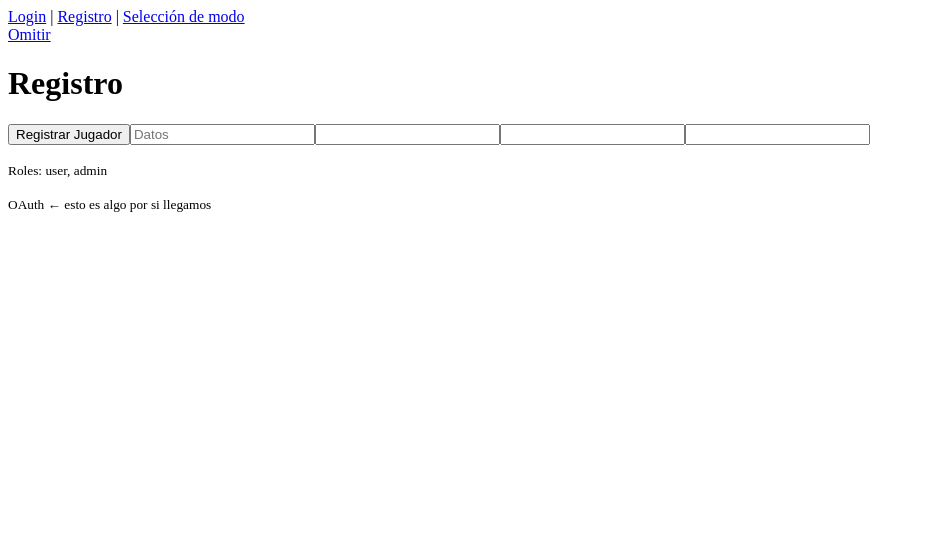
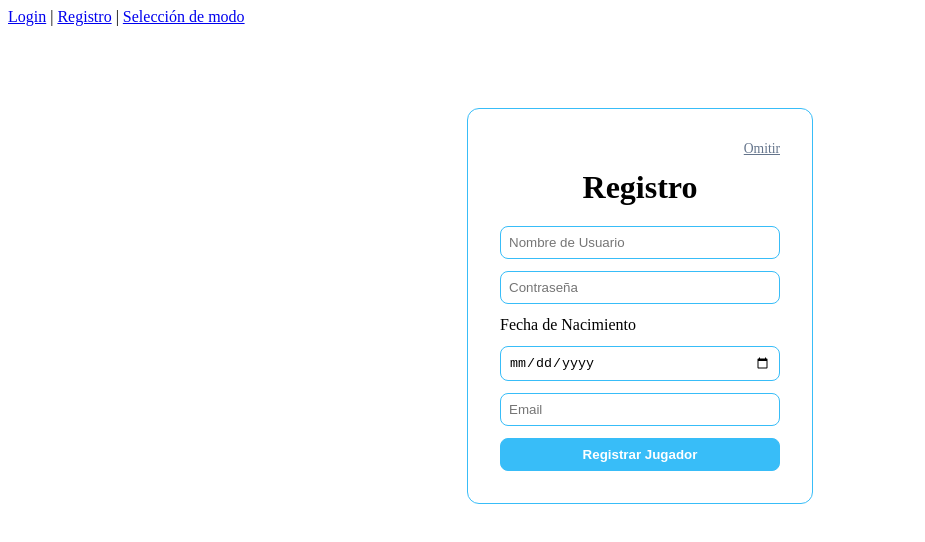
Before and after one commit to Gaston-Sartini/TP-PNT2, a Vue app in the folder AvesBA/: page /registro in a window 1280 px wide. Shown: the top 542 px of the page, without its empty margins (0-925 px from the left). Built offline with nearby package versions, Linux system fonts and the light colour scheme.

Commit message:
Se agrega estilos a Login, Registro y Seleccion de modo;Se  agrega campo Email y Fecha de Nacimiento en Registros

```diff
--- a/AvesBA/src/vistas/DatosJugador.vue
+++ b/AvesBA/src/vistas/DatosJugador.vue
@@ -3,6 +3,6 @@
 <template>
   <div>
     <h1>Datos del Jugador</h1>
-    <p>Pantalla a cargo de otro integrante del equipo.</p>
+    <p>Aca iriqan los datgos del jugador.</p>
   </div>
 </template>
--- a/AvesBA/src/vistas/JugarGrupo.vue
+++ b/AvesBA/src/vistas/JugarGrupo.vue
@@ -3,6 +3,6 @@
 <template>
   <div>
     <h1>Jugar en Grupo</h1>
-    <p>Pantalla a cargo de otro integrante del equipo.</p>
+    <p>Aca iria la pantalla de Jugar en grupo</p>
   </div>
 </template>
--- a/AvesBA/src/vistas/Login.vue
+++ b/AvesBA/src/vistas/Login.vue
@@ -1,14 +1,68 @@
 <script setup></script>
 
 <template>
-  <div>
-    <h1>Login</h1>
-    <input type="text" placeholder="Usuario" />
-    <input type="password" placeholder="Contraseña" />
-    <button type="button">Login</button>
-    <router-link to="/registro">
-      <button type="button">Registrar</button>
-    </router-link>
-    <p><small>Roles: user, admin</small></p>
+  <div class="pantalla">
+    <div class="tarjeta">
+      <h1>Login</h1>
+      <input type="text" placeholder="Usuario" class="campo" />
+      <input type="password" placeholder="Contraseña" class="campo" />
+      <button type="button" class="boton boton-principal">Login</button>
+      <router-link to="/registro">
+        <button type="button" class="boton">Registrar</button>
+      </router-link>
+
+    </div>
   </div>
 </template>
+
+<style scoped>
+.pantalla {
+  display: flex;
+  justify-content: center;
+  align-items: center;
+  min-height: 70vh;
+}
+
+.tarjeta {
+  display: flex;
+  flex-direction: column;
+  gap: 0.75rem;
+  width: 280px;
+  padding: 2rem;
+  border: 1px solid #38bdf8;
+  border-radius: 12px;
+}
+
+.tarjeta h1 {
+  text-align: center;
+  margin: 0 0 0.5rem;
+}
+
+.campo {
+  padding: 0.5rem;
+  border: 1px solid #38bdf8;
+  border-radius: 8px;
+}
+
+.boton {
+  padding: 0.5rem;
+  border: 1px solid #38bdf8;
+  border-radius: 8px;
+  background: white;
+  cursor: pointer;
+  width: 100%;
+}
+
+.boton-principal {
+  background: #38bdf8;
+  color: white;
+  font-weight: bold;
+}
+
+.nota {
+  text-align: center;
+  font-size: 0.8rem;
+  color: #64748b;
+  margin: 0;
+}
+</style>
--- a/AvesBA/src/vistas/Metricas.vue
+++ b/AvesBA/src/vistas/Metricas.vue
@@ -3,6 +3,6 @@
 <template>
   <div>
     <h1>Métricas</h1>
-    <p>Pantalla a cargo de otro integrante del equipo (dashboard de administrador).</p>
+    <p>Aca irian los graficos y metricas obtenidas de de los jugadores.</p>
   </div>
 </template>
--- a/AvesBA/src/vistas/Ranking.vue
+++ b/AvesBA/src/vistas/Ranking.vue
@@ -3,6 +3,6 @@
 <template>
   <div>
     <h1>Ranking</h1>
-    <p>Pantalla a cargo de otro integrante del equipo.</p>
+    <p>Aca iria el ranking de los jugadores.</p>
   </div>
 </template>
--- a/AvesBA/src/vistas/Registro.vue
+++ b/AvesBA/src/vistas/Registro.vue
@@ -1,15 +1,90 @@
 <script setup></script>
 
 <template>
-  <div>
-    <router-link to="/">Omitir</router-link>
-    <h1>Registro</h1>
-    <button type="button">Registrar Jugador</button>
-    <input type="text" placeholder="Datos" />
-    <input type="text" />
-    <input type="text" />
-    <input type="text" />
-    <p><small>Roles: user, admin</small></p>
-    <p><small>OAuth ← esto es algo por si llegamos</small></p>
+  <div class="pantalla">
+    <div class="tarjeta">
+      <router-link to="/" class="omitir">Omitir</router-link>
+      <h1>Registro</h1>
+
+      <input type="text" placeholder="Nombre de Usuario" class="campo" />
+      <input type="text" placeholder="Contraseña" class="campo" />
+      <label  type="etiqueta">Fecha de Nacimiento</label>
+      <input type="date" class="campo" />
+      <input type="text" placeholder="Email" class="campo" />
+      <button type="button" class="boton boton-principal">Registrar Jugador</button>
+
+    </div>
   </div>
 </template>
+
+<style scoped>
+.pantalla {
+  display: flex;
+  justify-content: center;
+  align-items: center;
+  min-height: 70vh;
+}
+
+.tarjeta {
+  display: flex;
+  flex-direction: column;
+  gap: 0.75rem;
+  width: 280px;
+  padding: 2rem;
+  border: 1px solid #38bdf8;
+  border-radius: 12px;
+  position: relative;
+}
+
+.omitir {
+  align-self: flex-end;
+  font-size: 0.85rem;
+  color: #64748b;
+}
+
+.tarjeta h1 {
+  text-align: center;
+  margin: 0 0 0.5rem;
+}
+
+.campo {
+  padding: 0.5rem;
+  border: 1px solid #38bdf8;
+  border-radius: 8px;
+}
+
+.boton {
+  padding: 0.5rem;
+  border: 1px solid #38bdf8;
+  border-radius: 8px;
+  background: white;
+  cursor: pointer;
+  width: 100%;
+}
+
+.boton-principal {
+  background: #38bdf8;
+  color: white;
+  font-weight: bold;
+}
+
+.nota {
+  text-align: center;
+  font-size: 0.8rem;
+  color: #64748b;
+  margin: 0;
+}
+
+.nota-futuro {
+  border: 1px dashed #94a3b8;
+  border-radius: 8px;
+  padding: 0.4rem;
+}
+
+.etiqueta {
+   font-size: 0.85rem;
+    color: #64748b;
+     margin-bottom: -0.4rem; }
+
+
+</style>
--- a/AvesBA/src/vistas/SeleccionModo.vue
+++ b/AvesBA/src/vistas/SeleccionModo.vue
@@ -1,21 +1,76 @@
 <script setup></script>
 
 <template>
-  <div style="display: flex; gap: 1rem;">
-    <nav>
-      <ul>
-        <li><router-link to="/modo">Jugar Individual</router-link></li>
-        <li><router-link to="/grupo">Jugar en Grupo</router-link></li>
-        <li><router-link to="/datos-jugador">Datos del Jugador</router-link></li>
-        <li><router-link to="/ranking">Ranking</router-link></li>
-        <li><router-link to="/metricas">Métricas</router-link></li>
-      </ul>
+  <div class="contenedor">
+    <nav class="barra-lateral">
+      <router-link to="/modo" class="boton-nav">Jugar Individual</router-link>
+      <router-link to="/grupo" class="boton-nav">Jugar en Grupo</router-link>
+      <router-link to="/datos-jugador" class="boton-nav">Datos del Jugador</router-link>
+      <router-link to="/ranking" class="boton-nav">Ranking</router-link>
+      <router-link to="/metricas" class="boton-nav">Métricas</router-link>
     </nav>
-    <div>
-      <button type="button">Solo Imagen</button>
-      <button type="button">Solo Audios</button>
-      <button type="button">Ambas</button>
-      <div style="border: 1px solid #ccc; width: 300px; height: 200px; margin-top: 1rem;"></div>
+    <div class="contenido">
+      <div class="modos">
+        <button type="button" class="boton-modo">Solo Imagen</button>
+        <button type="button" class="boton-modo">Solo Audios</button>
+        <button type="button" class="boton-modo">Ambas</button>
+      </div>
+      <div class="area-juego"></div>
     </div>
   </div>
 </template>
+
+<style scoped>
+.contenedor {
+  display: flex;
+  gap: 1.5rem;
+  padding: 1.5rem;
+}
+
+.barra-lateral {
+  display: flex;
+  flex-direction: column;
+  gap: 0.5rem;
+  width: 180px;
+}
+
+.boton-nav {
+  padding: 0.5rem;
+  border: 1px solid #38bdf8;
+  border-radius: 8px;
+  text-align: center;
+  text-decoration: none;
+  color: inherit;
+}
+
+.boton-nav.router-link-active {
+  background: #38bdf8;
+  color: white;
+}
+
+.contenido {
+  flex: 1;
+}
+
+.modos {
+  display: flex;
+  gap: 0.5rem;
+  margin-bottom: 1rem;
+}
+
+.boton-modo {
+  padding: 0.5rem 1rem;
+  border: 1px solid #38bdf8;
+  border-radius: 8px;
+  background: white;
+  cursor: pointer;
+}
+
+.area-juego {
+  border: 1px solid #38bdf8;
+  border-radius: 12px;
+  width: 100%;
+  max-width: 400px;
+  height: 250px;
+}
+</style>
```
